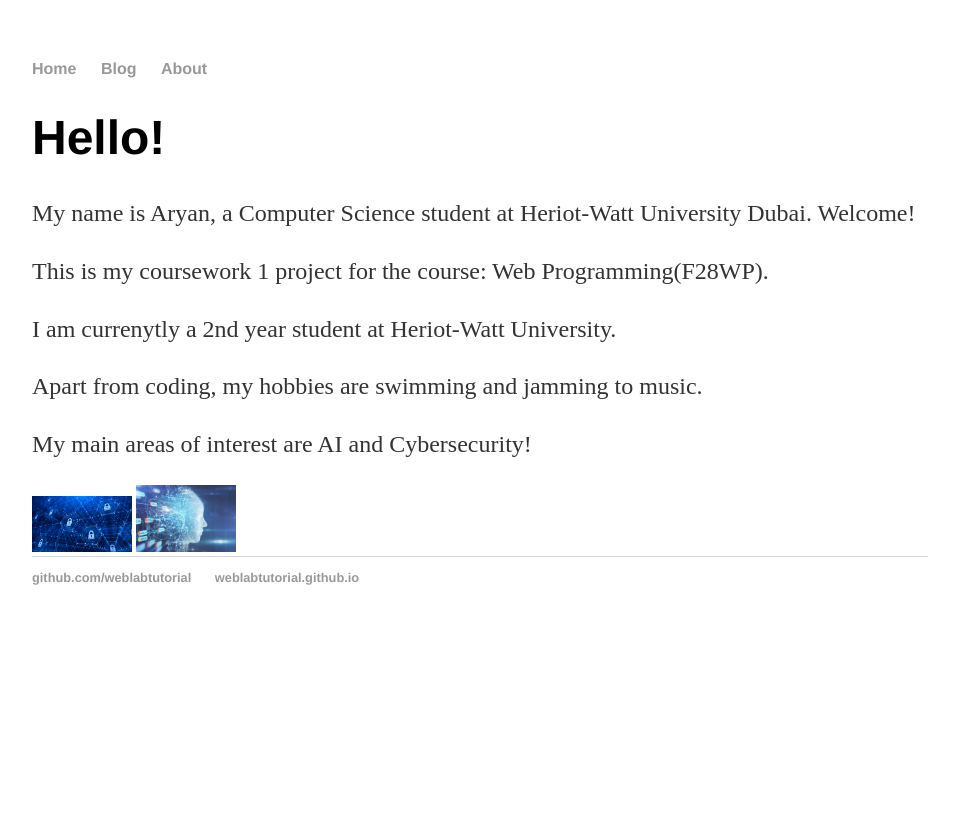
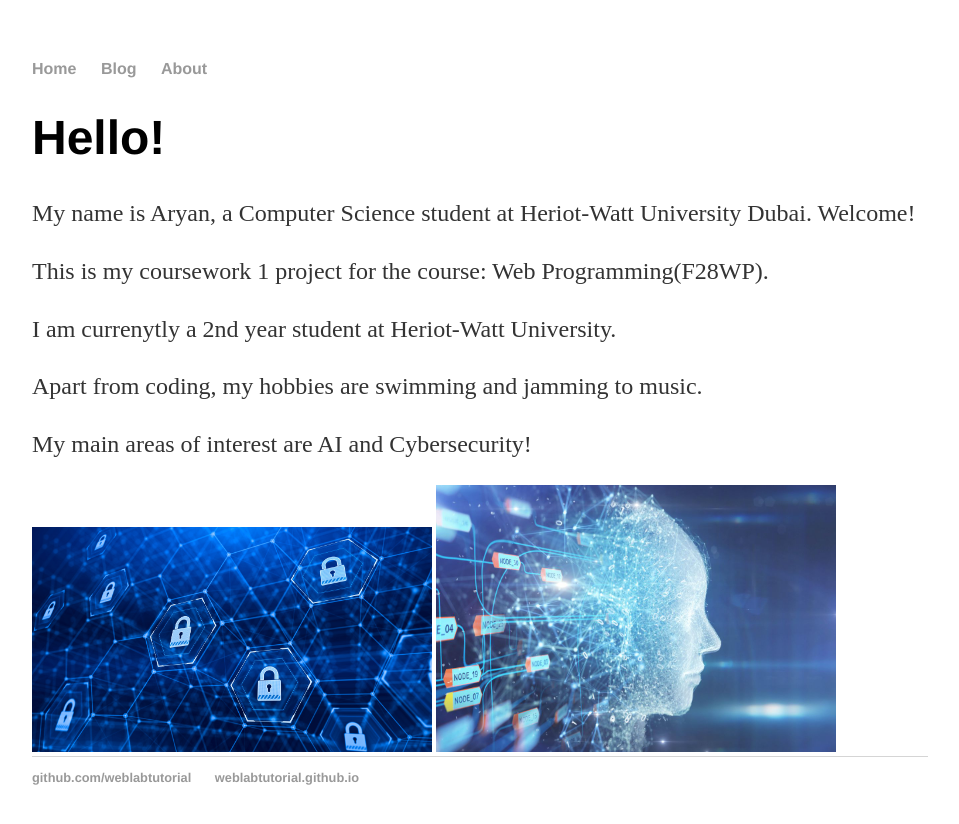
Before and after one commit to aryB003/aryB003.github.io, a Jekyll site: the page built from about/index.html, in a window 1280 px wide. Shown: the top 824 px of the page, without its empty margins (160-1119 px from the left). Built offline with Jekyll 4.4.1, drawn with Linux system fonts in a browser that asks for light colours.

Commit message:
Update index.html

```diff
--- a/about/index.html
+++ b/about/index.html
@@ -15,6 +15,6 @@ title: Web Programming
 
 <p>My main areas of interest are AI and Cybersecurity! </p>
 
-<img src="../image/cybersec.jpg" width="100px">
+<img src="../image/cybersec.jpg" width="400px">
 
-<img src="../image/aiimg.jpg" width="100px">
+<img src="../image/aiimg.jpg" width="400px">
```
